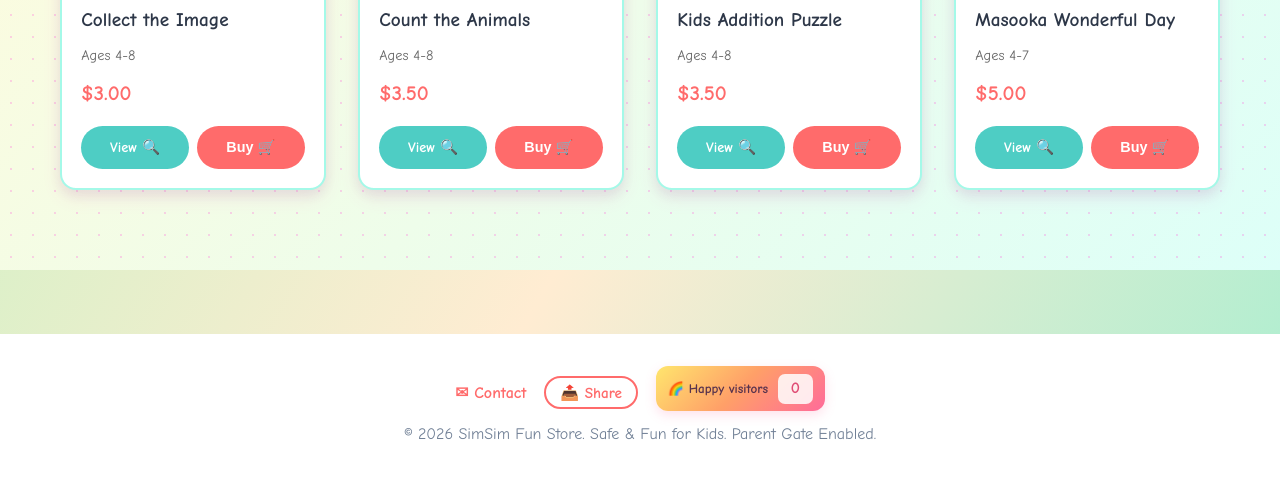
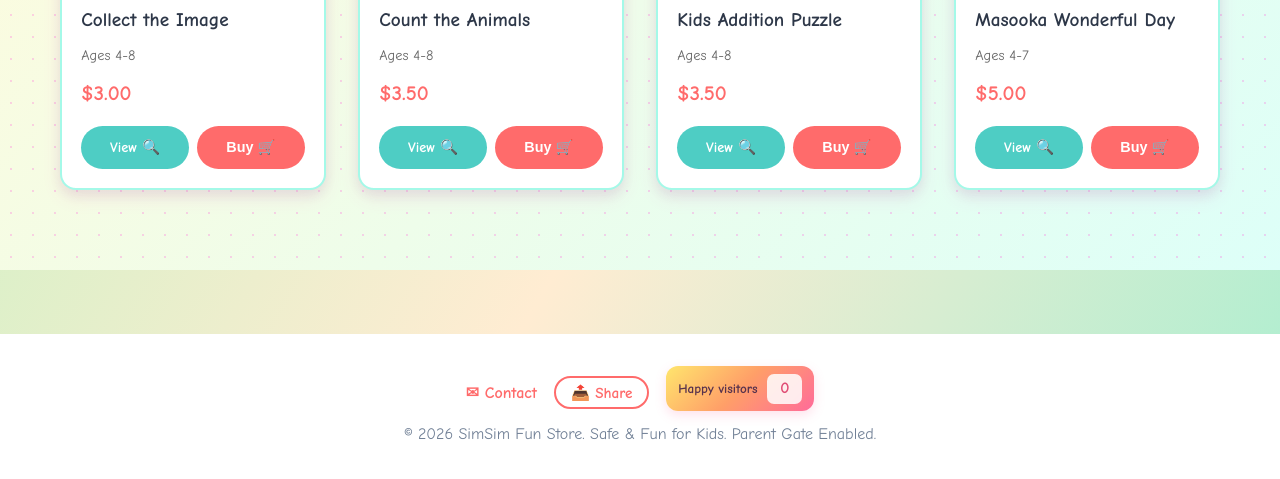
Before and after one commit to SimSimeBookStore/simsimfunstore.com, a website: page index.html in a window 1280 px wide. Shown: the part 2588-3067 px from the top of the page. Drawn offline with nearby package versions, Linux system fonts and the light colour scheme; no server answers.

Commit message:
Remove rainbow from visitor label

```diff
--- a/index.html
+++ b/index.html
@@ -111,7 +111,7 @@
         <a href="contact.html" class="footer-contact" aria-label="Contact SimSim Fun Store" title="Contact Us">✉ Contact</a>
         <button type="button" class="footer-share-btn" onclick="shareWebsite()" aria-label="Share SimSim Fun Store">📤 Share</button>
         <div class="visitor-counter" aria-live="polite">
-            <span class="visitor-counter-label">🌈 Happy visitors</span>
+            <span class="visitor-counter-label">Happy visitors</span>
             <strong id="visitor-count">0</strong>
         </div>
         <p>&copy; 2026 SimSim Fun Store. Safe & Fun for Kids. Parent Gate Enabled.</p>
```
Also changed, not shown: public/index.html (+1 -1 lines).
